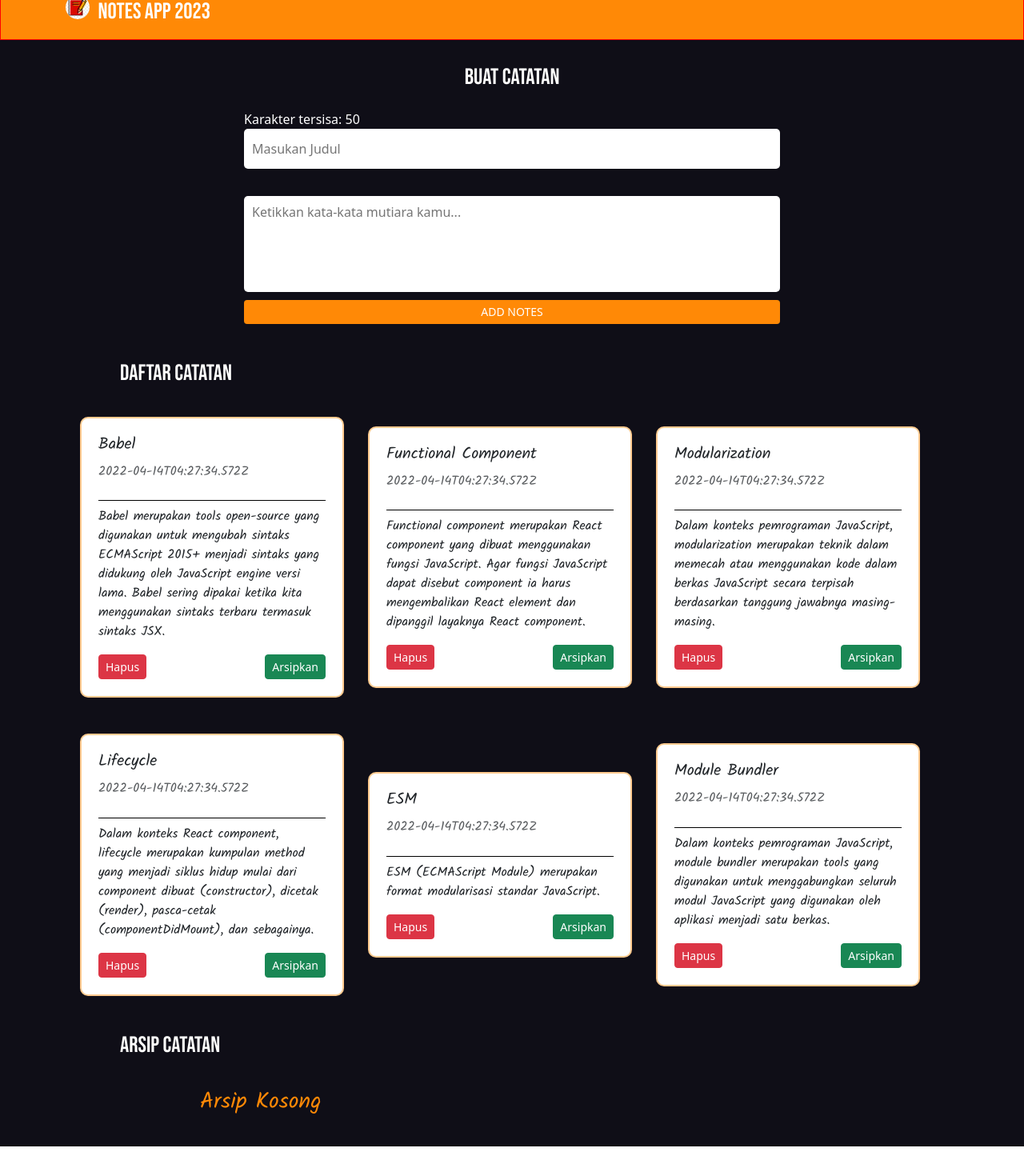
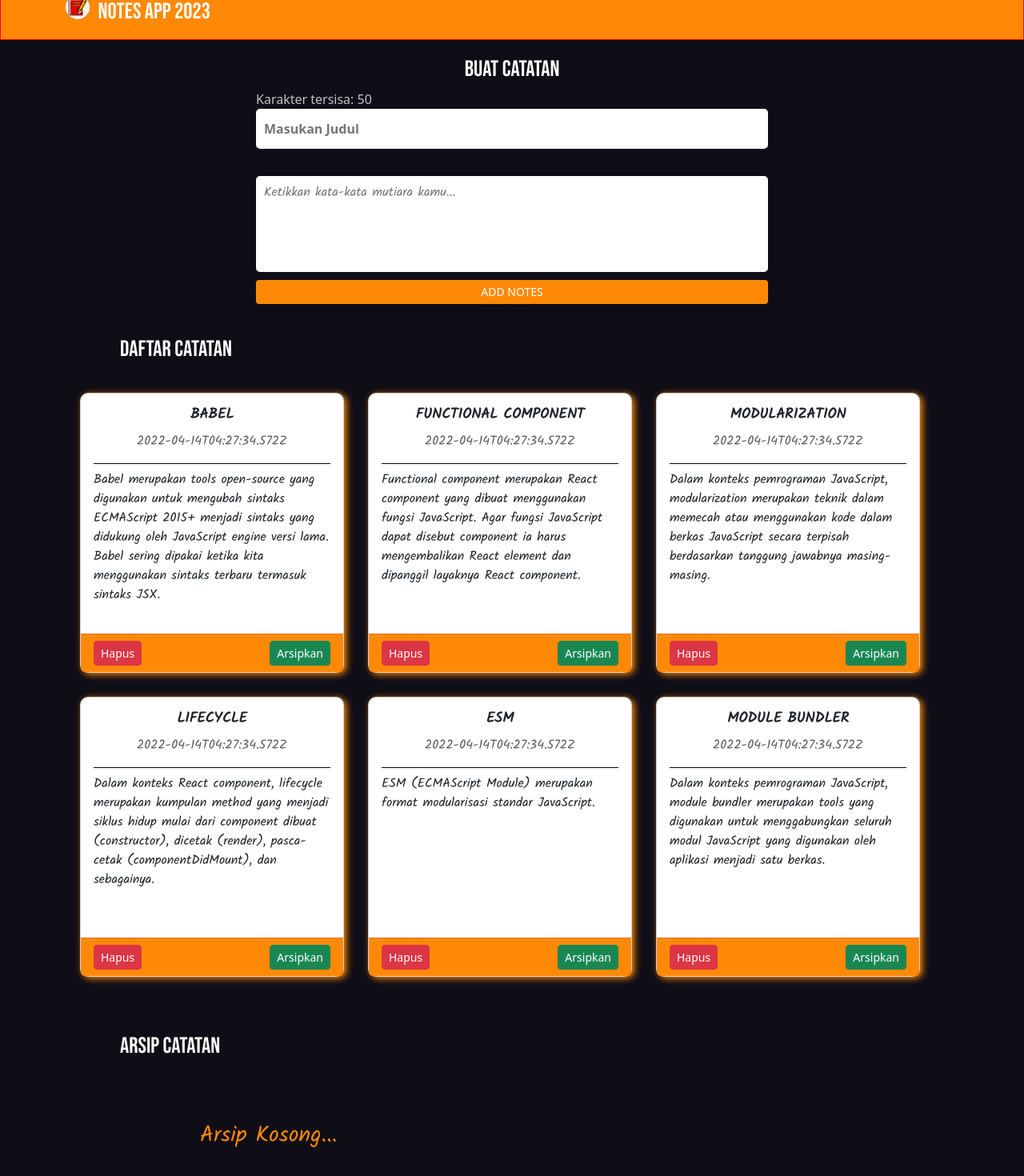
Before and after one commit to mbasyar/notes-app, a React (Vite) app: page / in a window 1280 px wide. Shown: the part 20-1490 px from the top of the page at 80% size. Before the commit the page ends 1453 px from the top, so only its background shows below. Built offline with nearby package versions, Linux system fonts and the light colour scheme.

Commit message:
add bootstrap

```diff
--- a/src/components/childComp/addNotes.jsx
+++ b/src/components/childComp/addNotes.jsx
@@ -43,6 +43,7 @@ class AddNotes extends React.Component {
 
   render() {
     return (
+      <div className="container-input">
         <form className="notes-input" onSubmit={this.onSubmitEventHandler}>
           <span className="character-count">
             Karakter tersisa: {this.state.remainingCharacters}
@@ -69,6 +70,7 @@ class AddNotes extends React.Component {
             ADD NOTES
           </Button>
         </form>
+      </div>
     );
   }
 }
--- a/src/components/childComp/showArcive.jsx
+++ b/src/components/childComp/showArcive.jsx
@@ -1,53 +1,46 @@
 import React, { Component } from "react";
 import Card from "react-bootstrap/Card";
+import CardGroup from "react-bootstrap/CardGroup";
 import NoteTitle from "../childComp/noteTitle";
 import NoteBody from "../childComp/noteBody";
 import NoteDate from "../childComp/noteDate";
 import DeleteBtn from "./button/deleteBtn";
-// import ArsipBtn from "../childComp/arsipBtn";
+import ArsipBtn from "./button/arsipBtn";
 
 class ShowArchive extends Component {
   render() {
     const { archivedNotes } = this.props;
 
     return (
-      <div className="cont-archive">
+      <div className="list-card-archive">
         {archivedNotes.length > 0 ? (
           archivedNotes.map((note) => (
-            <div className="card-archived">
-              <Card className="card-archive" key={note.id}>
+            <div>
+              <CardGroup>
+                <Card className="card-container" key={note.id}>
                   <Card.Body>
-                  <Card.Title>
+                    <Card.Title className="card_title">
                       {" "}
                       <NoteTitle title={note.title} />{" "}
                     </Card.Title>
-                  <Card.Subtitle className="mb-2 text-muted">
+                    <Card.Subtitle className="mb-2 text-muted card_date">
                       <NoteDate createdAt={note.createdAt} />
                     </Card.Subtitle>
                     <Card.Text>
                       <NoteBody body={note.body} />
                     </Card.Text>
-                  <div className="tombol">
-                    <Card.Link href="#">
-                      <DeleteBtn />{" "}
-                    </Card.Link>
-                    <Card.Link href="#">
-                      <ArsipBtn />
-                    </Card.Link>
+                  </Card.Body>
+                  <Card.Footer>
+                    <div className="card_tombol">
+                      <DeleteBtn /> <ArsipBtn />
                     </div>
-
-                  {/* <Card.Link href="#">
-                      <ArsipBtn onArchive={note.onArchive} id={id} />
-                    </Card.Link> */}
-                  <Card.Link href="#">
-                    <p>Catatan ini telah di Arsipkan</p>
-                  </Card.Link>
-                </Card.Body>
+                  </Card.Footer>
                 </Card>
+              </CardGroup>
             </div>
           ))
         ) : (
-          <h5 className="archive-notfoun">Arsip Kosong</h5>
+          <h5 className="notes-notfound-title">Arsip Kosong...</h5>
         )}
       </div>
     );
--- a/src/components/parentComp/noteItem.jsx
+++ b/src/components/parentComp/noteItem.jsx
@@ -1,5 +1,6 @@
 import React from "react";
 import Card from "react-bootstrap/Card";
+import CardGroup from "react-bootstrap/CardGroup";
 import NoteTitle from "../childComp/noteTitle";
 import NoteBody from "../childComp/noteBody";
 import NoteDate from "../childComp/noteDate";
@@ -9,8 +10,9 @@ import ArsipBtn from "../childComp/button/arsipBtn";
 const NoteItem = ({ createdAt, title, body, onDelete, onArchive, id }) => {
   return (
     <div>
+      <CardGroup>
         <Card className="card-container">
-        <Card.Body className="card_content">
+          <Card.Body>
             <Card.Title className="card_title">
               {" "}
               <NoteTitle title={title} />{" "}
@@ -21,12 +23,15 @@ const NoteItem = ({ createdAt, title, body, onDelete, onArchive, id }) => {
             <Card.Text className="card_body">
               <NoteBody body={body} />
             </Card.Text>
+          </Card.Body>
+          <Card.Footer>
             <div className="card_tombol">
               <DeleteBtn onDelete={onDelete} id={id} />{" "}
               <ArsipBtn onArchive={onArchive} id={id} />
-          </div>
-        </Card.Body>
+            </div>{" "}
+          </Card.Footer>
         </Card>
+      </CardGroup>
     </div>
   );
 };
--- a/src/components/parentComp/notesApp.jsx
+++ b/src/components/parentComp/notesApp.jsx
@@ -52,20 +52,19 @@ export default class NotesApp extends Component {
 
   render() {
     const { dataNote, archivedNotes } = this.state;
-
     return (
       <div className="root-container">
         {/* input new notes */}
-        <div className="add-notes">
+        <div className="add_notestitle">
           <h5>Buat Catatan</h5>
           <AddNotes addNote={this.onAddHandler} />
         </div>
         {/* list notes */}
-        <div className="daftar-notes">
+        <div className="note-active-title">
           <h5>daftar catatan</h5>
-          <div className="notes-app">
+          <div>
             {dataNote.length === 0 ? (
-              <h5 className="notes-notfound">Catatan Kosong</h5>
+              <h5 className="notes-notfound-title">Catatan Kosong...</h5>
             ) : (
               <NoteList
                 dataNote={dataNote}
@@ -74,8 +73,10 @@ export default class NotesApp extends Component {
               />
             )}
           </div>
-          <div className="archive-notes">
+          <div className="note-archived-title">
             <h5>arsip catatan</h5>
+          </div>
+          <div className="container-arsip">
             <ShowArchive archivedNotes={archivedNotes} />
           </div>
         </div>
--- a/src/style/style.css
+++ b/src/style/style.css
@@ -3,6 +3,8 @@
 body {
   margin: 0px;
   padding: 0px;
+  background-color: rgb(136, 255, 0);
+  box-sizing: border-box;
 }
 /* navbar */
 .navbar {
@@ -21,40 +23,45 @@ body {
 /* main container */
 .root-container {
   background-color: #0f0e17;
-  padding-top: 20px;
+  padding: 20px 0px;
+  width: 100%;
+  height: auto;
 }
 
 /* input new notes */
-.daftar-notes {
+.container-input {
+  margin: auto;
+  width: 100%;
   justify-content: center;
-}
-.add-notes {
-  margin-top: 10px;
+  align-items: center;
 }
 .notes-input {
+  width: 50%;
   margin: auto;
-  border: none !important;
-  border-style: none;
-  width: 700px;
-  padding: 15px;
+}
+.character-count {
+  color: rgba(255, 255, 255, 0.74);
+  justify-content: center;
+  align-items: center;
+  display: block;
 }
 .input-title {
+  justify-content: center;
   width: 100%;
   height: 50px;
   color: rgb(0, 0, 44);
   padding: 10px;
-  border: 1px solid rgb(0, 174, 255);
   border-radius: 5px;
   margin-bottom: 10px;
   outline: none;
   border: none;
-  font-weight: 500;
+  font-weight: 600;
 }
 .input-body {
   width: 100%;
   height: 120px;
+  font-family: "Kalam", cursive;
   color: rgb(0, 0, 44);
-  border: 1px solid rgb(9, 17, 20);
   border-radius: 5px;
   margin-bottom: 10px;
   padding-bottom: 80px;
@@ -68,50 +75,59 @@ body {
   background-color: #ff8906 !important;
   border: none;
 }
-.character-count {
-  color: white;
-  justify-content: center;
-  align-items: center;
-}
+
 /* container-card active  */
 .list-card-notes {
   align-items: center;
-  width: 100vw;
+  width: 100%;
   display: flex;
   flex-wrap: wrap;
   padding: 30px 100px;
   gap: 30px;
 }
 /* card active  */
-.card:hover {
-  box-sizing: border-box;
-  box-shadow: 4px 3px 8px 0px #ff8906;
-}
-.card {
-  border: 2px solid #ff8b0671;
-  height: auto;
-  padding: 5px;
+.card-container {
+  border: 1px solid none;
+  height: 350px;
   width: 330px;
+  padding: 0px;
   margin-bottom: 15px;
   border-radius: 10px;
+  box-shadow: 3px 2px 9px 0px #ff8906;
+  box-sizing: border-box;
+  display: flex;
+  flex-direction: column;
+}
+.card-container:hover {
+  box-shadow: 6px 4px 8px 0px #ff8906;
+}
+.card_title {
+  font-family: "Bebas Neue", sans-serif !important;
+  text-align: center;
+  font-size: large;
+  font-weight: 600;
+  text-transform: uppercase;
 }
 .card_date {
-  padding-bottom: 10px;
+  text-align: center;
+  padding-bottom: 2px;
   border-bottom: 1px solid black;
+}
+.card-footer {
+  background-color: #ff8906;
 }
 .card_tombol {
   display: flex;
   justify-content: space-between;
+  align-items: last baseline;
 }
-.notes-notfound {
+.notes-notfound-title {
   color: #ff8906;
   font-family: "Kalam", cursive;
 }
-.daftar-notes {
-  margin-top: 30px;
-}
-.daftar-notes h5 {
+.note-active-title h5 {
   text-align: left;
+  margin-top: 40px;
   padding-left: 150px;
   padding-bottom: 0;
 }
@@ -124,24 +140,43 @@ h5 {
 p {
   font-family: "Kalam", cursive;
 }
-/* container archive */
-.cont-archive {
+/* card archive*/
+.list-card-archive {
   align-items: center;
-  width: 100vw;
+  width: 100%;
   display: flex;
   flex-wrap: wrap;
+  gap: 30px;
   padding: 30px 100px;
-  gap: 30px;
 }
-/* card archive*/
-.card-archived {
-  height: auto;
-  padding: 5px;
-  width: 330px;
-  margin-bottom: 15px;
-  border-radius: 10px;
+.note-archive-title h5 {
+  text-align: left;
+  margin-top: 10px;
+  padding-left: 150px;
+  padding-bottom: 0;
 }
-.archive-notfoun {
-  color: #ff8906;
-  font-family: "Kalam", cursive;
+
+@media screen and (max-width: 500px) {
+  .container-input {
+    width: 100%;
+  }
+  .notes-input {
+    margin: auto;
+    width: 90%;
+    justify-content: center;
+  }
+  .list-card-notes {
+    padding: 15px;
+  }
+  .card-container {
+    width: 100%;
+    height: auto;
+    margin-bottom: 0px;
+  }
+  .notes-notfound-title {
+    font-size: 20px;
+  }
+  .list-card-archive {
+    padding: 15px;
+  }
 }
```
Lines whose indentation alone changed are shown as unchanged.
